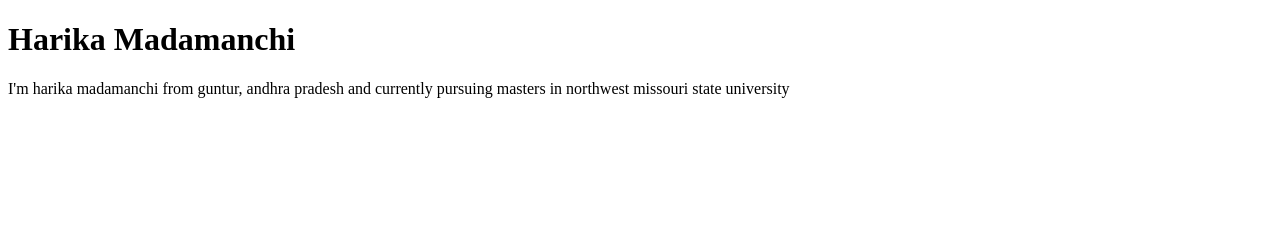
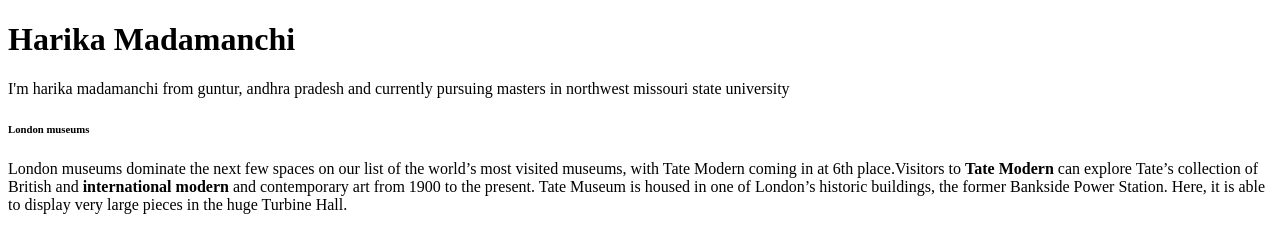
Before and after one commit to 44-563-Web-Apps-F22/44563-webapps-assignment-3-Harikamadamanchi, a plain HTML site: page index.html in a window 1280 px wide. Drawn offline with Linux system fonts and the light colour scheme.

Commit message:
added museum

```diff
--- a/index.html
+++ b/index.html
@@ -7,6 +7,9 @@
         <h1> Harika Madamanchi</h1>
         <p> I'm harika madamanchi from guntur, andhra pradesh and currently pursuing masters in northwest missouri state university</p>
 
-
+        <h6>London museums</h6>
+        <p>
+            London museums dominate the next few spaces on our list of the world’s most visited museums, with Tate Modern coming in at 6th place.Visitors to <b>Tate Modern</b> can explore Tate’s collection of British and <b>international modern</b> and contemporary art from 1900 to the present. Tate Museum is housed in one of London’s historic buildings, the former Bankside Power Station. Here, it is able to display very large pieces in the huge Turbine Hall.
+        </p>
     </body>
 </html>
```
